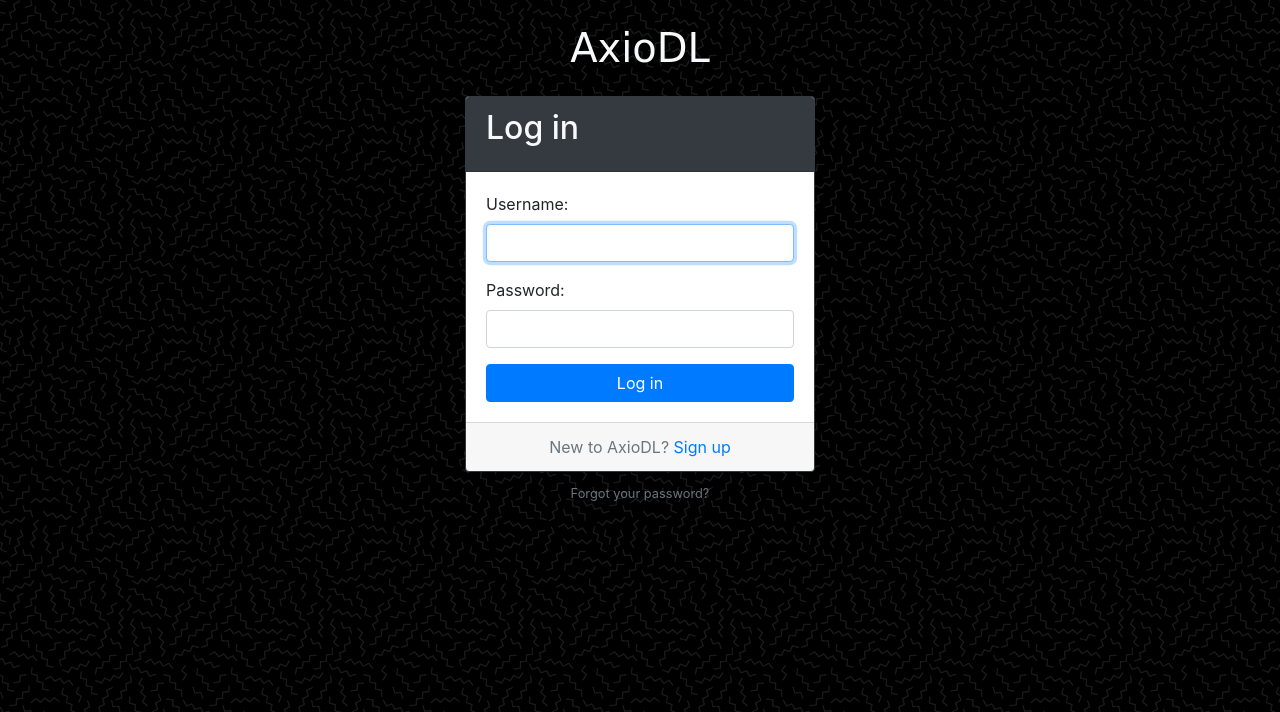
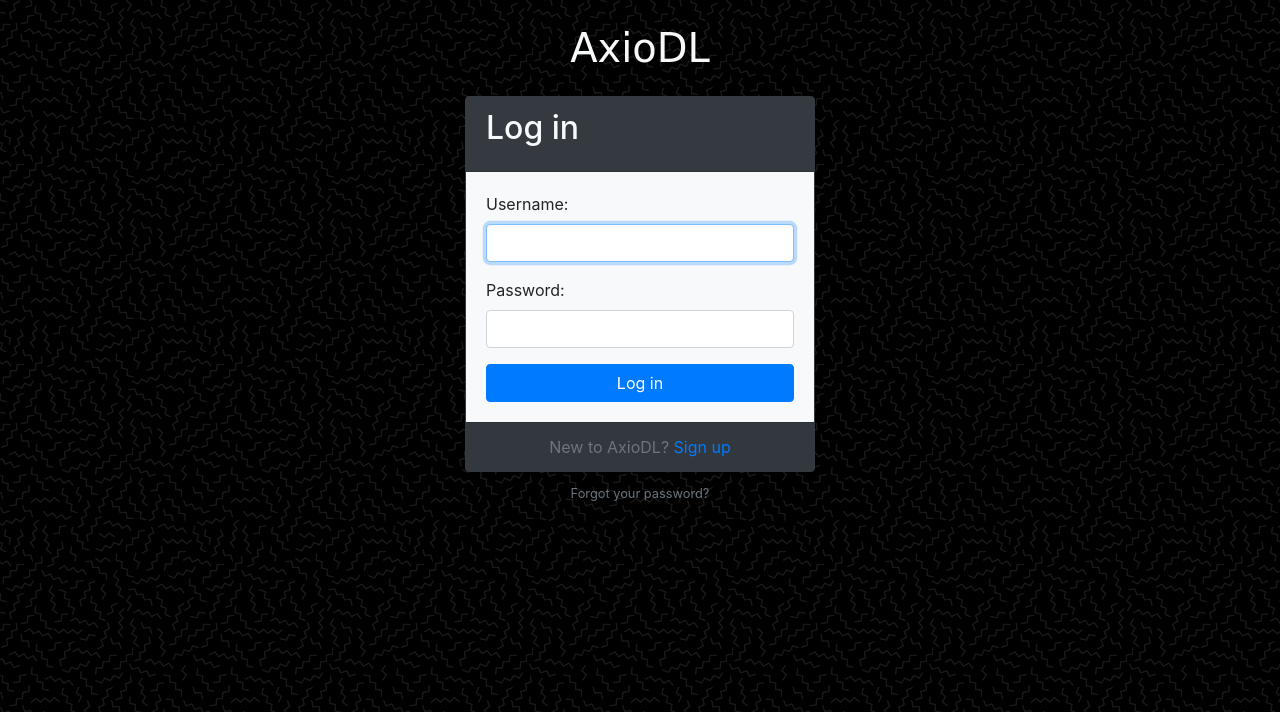
Before and after one commit to AxioDL/axiodl-www, a Django app: page /account/login/ in a window 1280 px wide. Shown: the top 712 px of the page. Run offline with Django 3.2, Linux system fonts and the light colour scheme; style sheets or scripts are compiled from the project's sources; parts of the project's set-up code (start-up, migrations or seed data) failed here and were passed over; some libraries are stand-ins or nearby versions; some web fonts are replaced.

Commit message:
Make login footer consistent

```diff
--- a/accounts/templates/login.html
+++ b/accounts/templates/login.html
@@ -5,11 +5,11 @@
 {% block content %}
     <div class="row justify-content-center">
         <div class="col-lg-4 col-md-6 col-sm-8">
-            <div class="card border-dark">
+            <div class="card border-dark bg-dark">
                 <div class="card-header bg-dark text-light">
                     <div class="card-title"><h2 class="card-title">Log in</h2></div>
                 </div>
-                <div class="card-body">
+                <div class="card-body bg-light border-dark">
                     <form method="post" novalidate>
                         {% csrf_token %}
                         <input type="hidden" name="next" value="{{ next }}">
```
